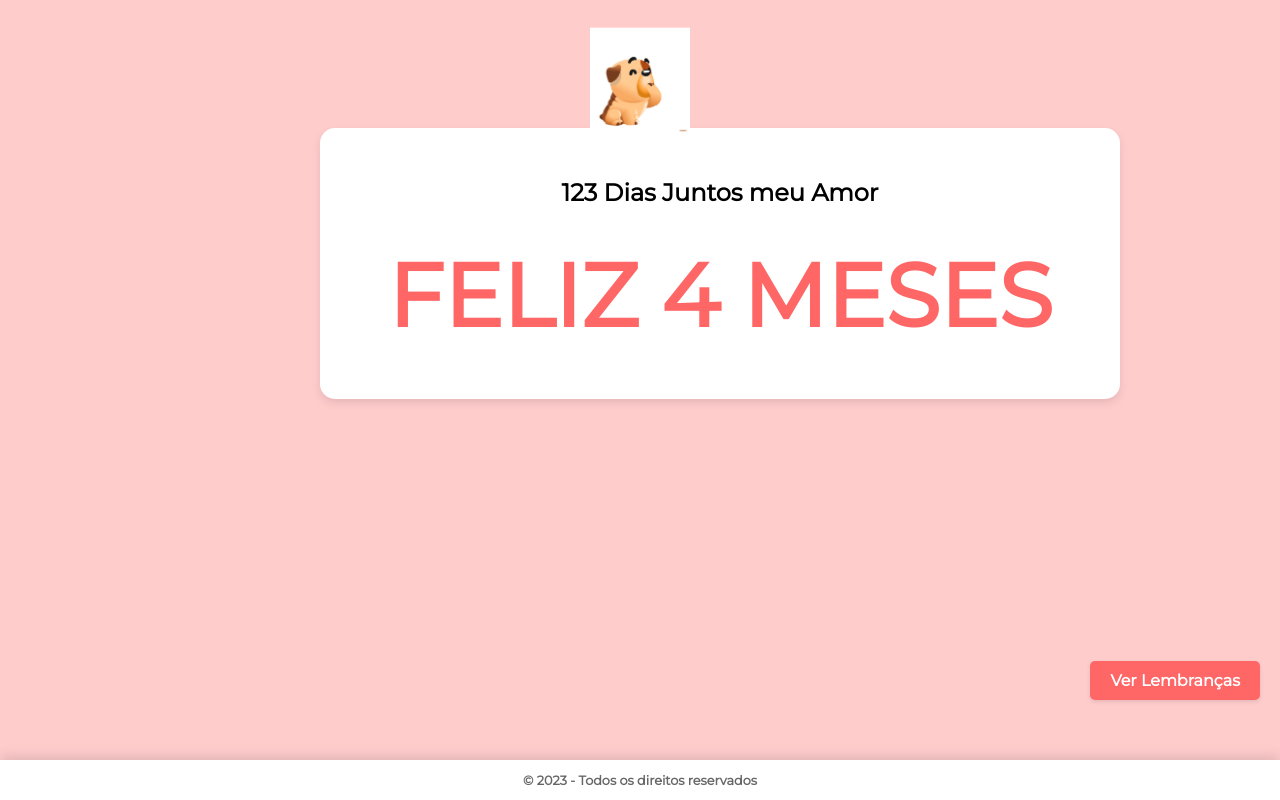
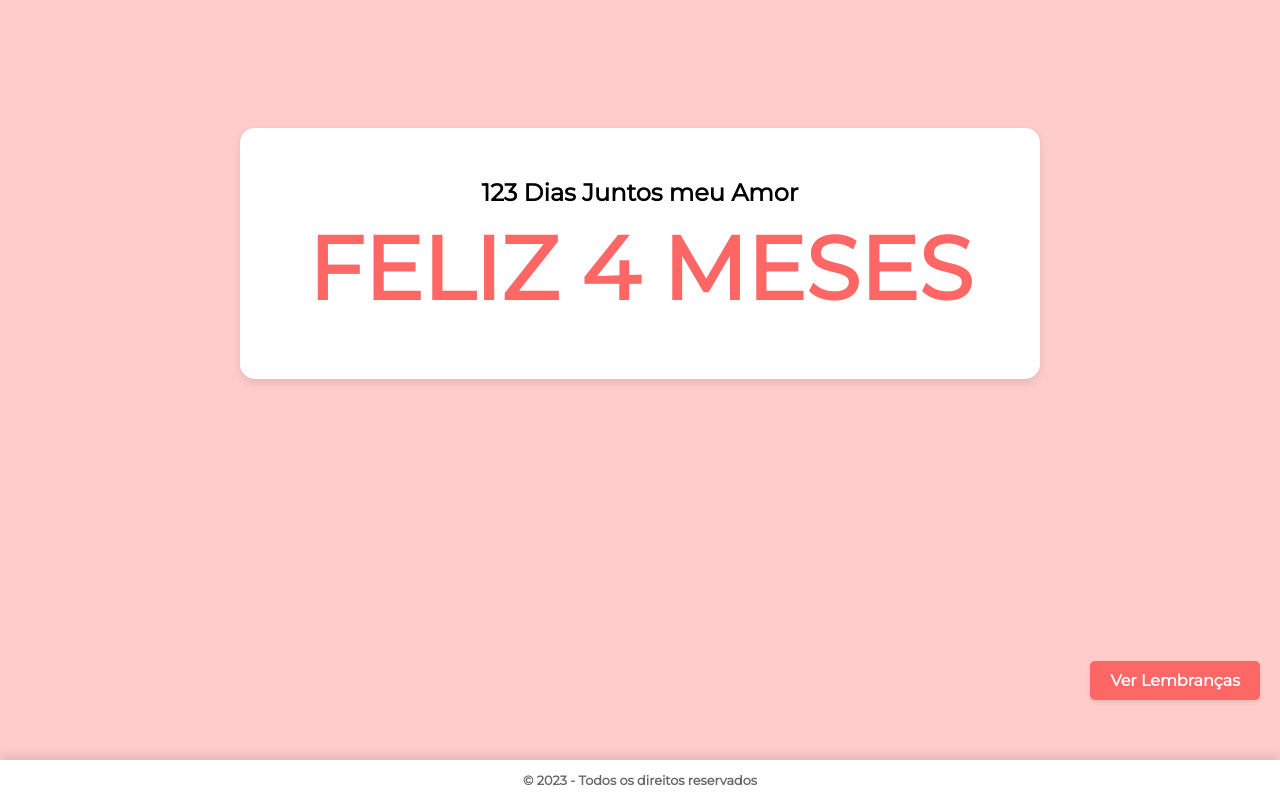
Before and after one commit to VictorPasqual/dating-anniversary-remember, a plain HTML site: page index.html in a window 1280 px wide. Drawn offline with Linux system fonts and the light colour scheme.

Commit message:
adjusting in css
...

```diff
--- a/index.css
+++ b/index.css
@@ -10,8 +10,6 @@
 
 body {
   font-family: 'Arial', sans-serif;
-  margin: 0;
-  padding: 0;
   background-color: #ffcccc;
 }
 
@@ -50,15 +48,6 @@ header {
   text-align: center;
 }
 
-@keyframes fadeIn {
-  from {
-      opacity: 0;
-  }
-  to {
-      opacity: 1;
-  }
-}
-
 .loading-gif {
   position: fixed;
   top: 10%;
@@ -72,25 +61,28 @@ header {
 .lembrancas-container {
   text-align: center;
   background-color: #fff;
-  padding: 50px;
-  margin-left: 25%;
-  margin-top: 10%;
+  padding: 50px 20px;
   border-radius: 15px;
   box-shadow: 0 4px 8px rgba(0, 0, 0, 0.1);
   max-width: 800px;
   animation: fadeIn 1s ease-out;
   position: relative;
+  margin: 10% auto 0;
 }
 
 .lembrancas-container h2:nth-child(2) {
-  margin-bottom: 5%;
+  font-size: 1.5em;
+  font-weight: bold;
 }
 
-.lembrancas-container h2:nth-child(3){
+
+.lembrancas-container h2:nth-child(3) {
+  margin-bottom: 1%;
+  margin-top: 1%;
+  color: #ff6666;
   font-size: 5.5em;
-  color: #ff6666;
-  font-weight: bold;
 }
+
 
 .ornament {
   position: absolute;
@@ -134,6 +126,8 @@ footer {
   font-size: 0.8rem;
   box-shadow: 0px -5px 10px rgba(0, 0, 0, 0.1);
 }
+
+@media (min-width: 650px) and (max-width: 1300px) { .loading-gif { display: none; } }
 
 @media (max-width: 650px) {
   .loading-gif {
```
